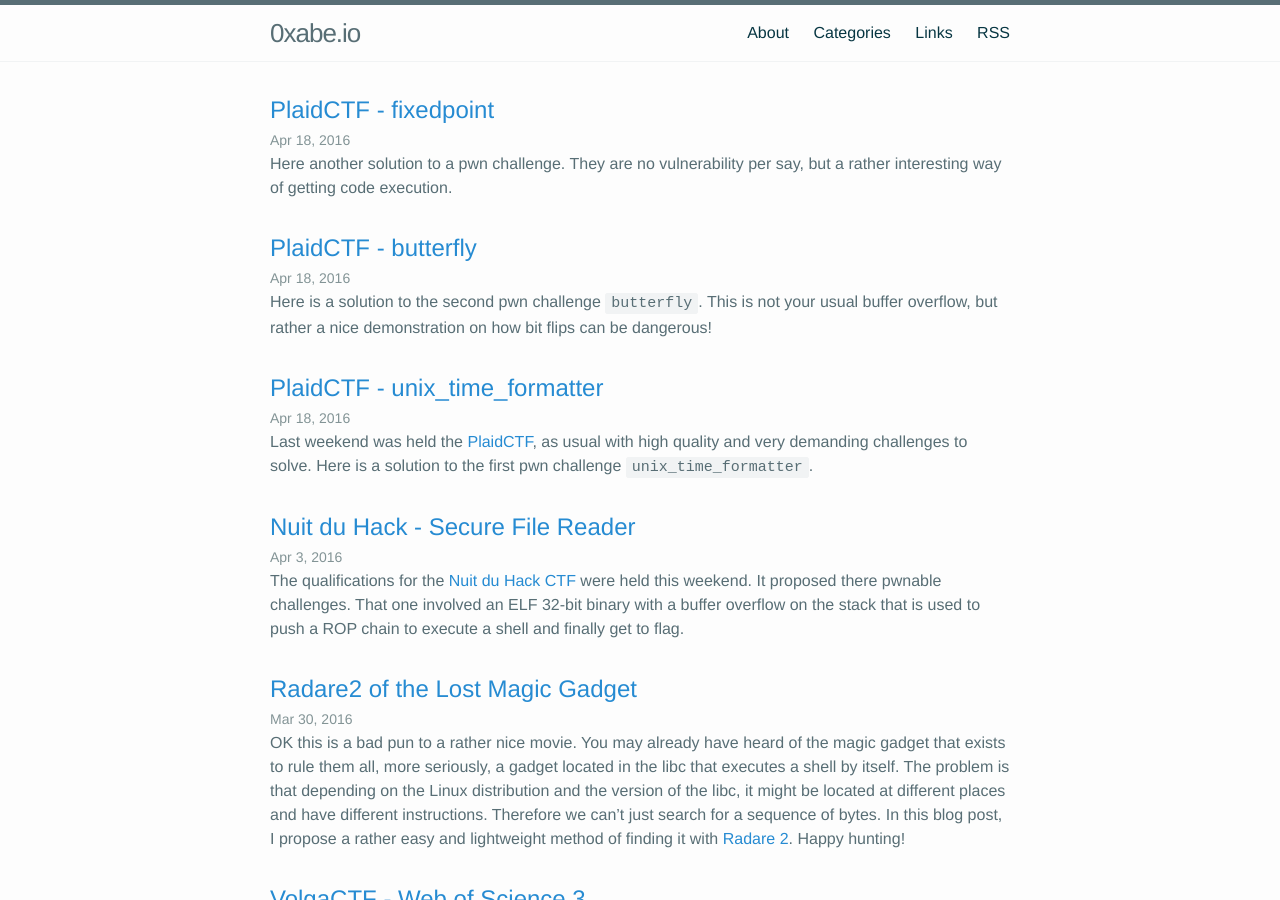
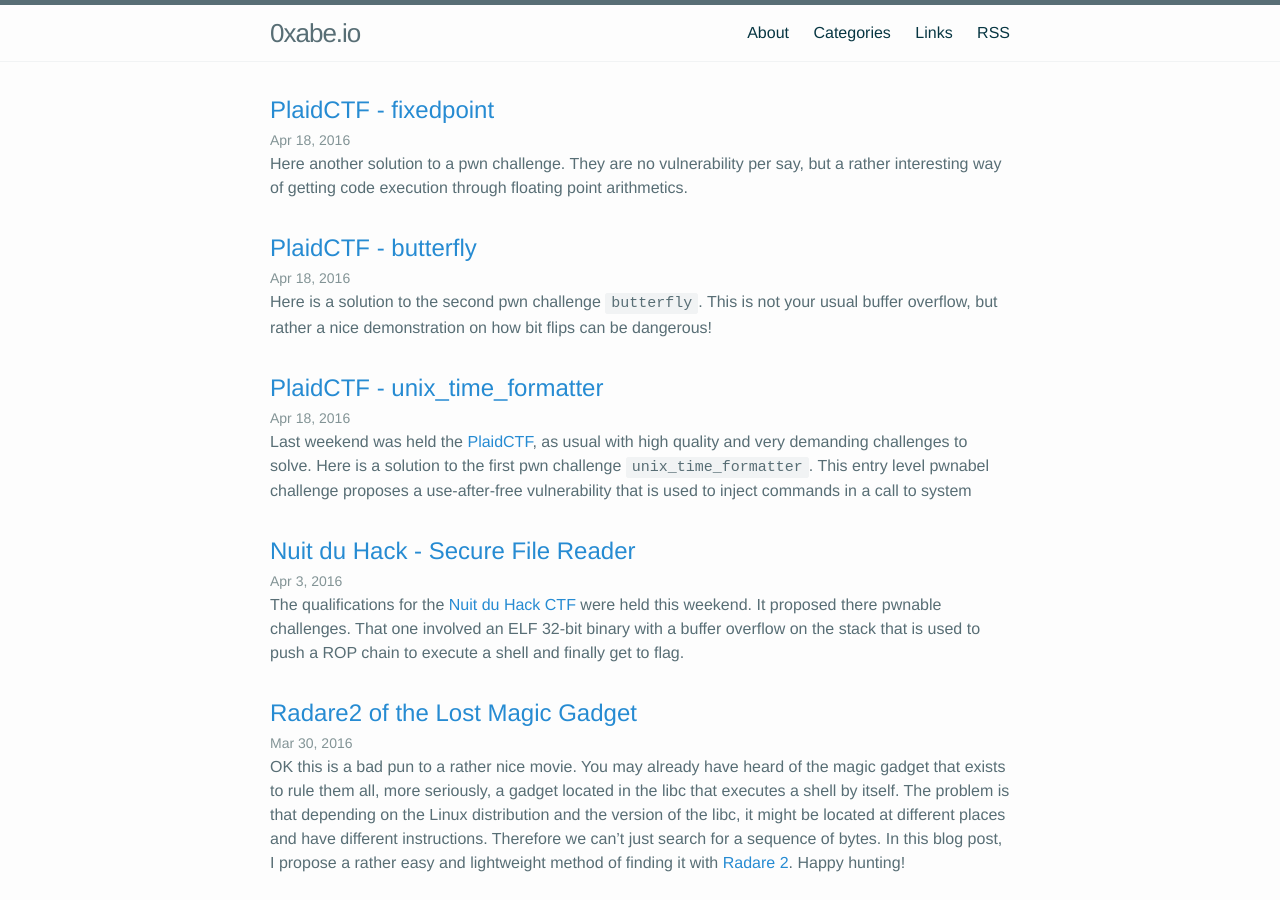
Before and after one commit to 0xabe-io/0xabe-io.github.io, a Jekyll site: the page built from index.html, in a window 1280 px wide and 900 px high. Built offline with Jekyll 4.4.1, drawn with Linux system fonts in a browser that asks for light colours.

Commit message:
fixed tldr

```diff
--- a/_posts/2016-04-18-PlaidCTF-fixedpoint.md
+++ b/_posts/2016-04-18-PlaidCTF-fixedpoint.md
@@ -5,7 +5,7 @@ date: 2016-04-18 03:00
 categories: ctf exploit
 ---
 
-Here another solution to a pwn challenge. They are no vulnerability per say, but a rather interesting way of getting code execution.
+Here another solution to a pwn challenge. They are no vulnerability per say, but a rather interesting way of getting code execution through floating point arithmetics.
 
 # Basic information
 
--- a/_posts/2016-04-18-PlaidCTF-unix-time-formatter.md
+++ b/_posts/2016-04-18-PlaidCTF-unix-time-formatter.md
@@ -5,7 +5,7 @@ date: 2016-04-18 01:00
 categories: ctf exploit
 ---
 
-Last weekend was held the [PlaidCTF][plaidctf], as usual with high quality and very demanding challenges to solve. Here is a solution to the first pwn challenge `unix_time_formatter`.
+Last weekend was held the [PlaidCTF][plaidctf], as usual with high quality and very demanding challenges to solve. Here is a solution to the first pwn challenge `unix_time_formatter`. This entry level pwnabel challenge proposes a use-after-free vulnerability that is used to inject commands in a call to system
 
 # Basic Information
 
```
